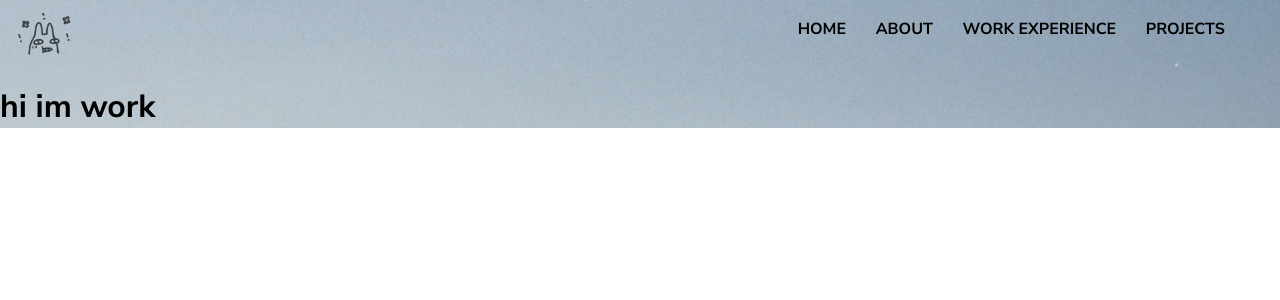
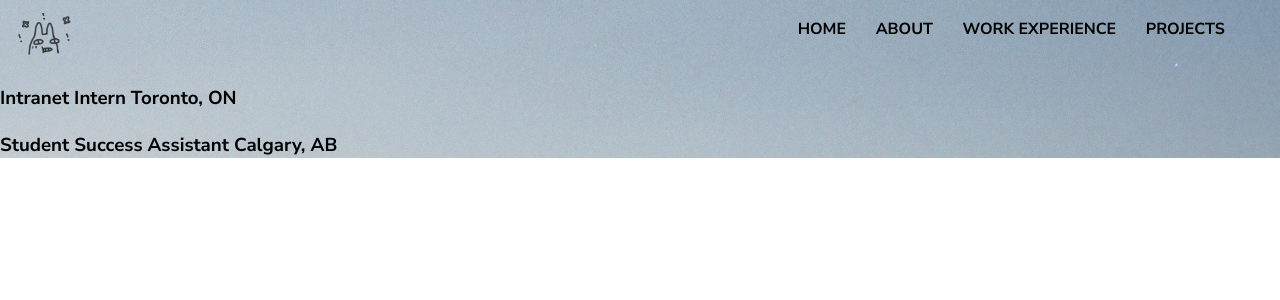
Before and after one commit to ianvei/portfolio-vue, a Vue app: page /work in a window 1280 px wide. Shown: the top 300 px of the page. Built offline with nearby package versions, Linux system fonts and the light colour scheme.

Commit message:
started work experience page

```diff
--- a/index.html
+++ b/index.html
@@ -2,7 +2,7 @@
 <html lang="en">
   <head>
     <meta charset="UTF-8" />
-    <link rel="icon" href="/ianlogo.png" />
+    <link rel="icon" type="png" href="/ianlogo.png"/>
     <meta name="viewport" content="width=device-width, initial-scale=1.0" />
     <link href="https://fonts.googleapis.com/css2?family=Nunito+Sans:ital,wght@0,200;0,300;0,400;0,600;0,700;0,800;0,900;1,200;1,300;1,400;1,600;1,700;1,800;1,900&display=swap" rel="stylesheet">
     <title>Portfolio</title>
--- a/src/App.vue
+++ b/src/App.vue
@@ -32,4 +32,5 @@ import HomeContent from './components/HomeContent.vue'
 
 
 
+
 </style>
--- a/src/components/WorkContent.vue
+++ b/src/components/WorkContent.vue
@@ -1,4 +1,25 @@
 <template>
-<h1>hi im work</h1>
+<div class="work-cont">
+    <div class="work-card" v-for="job in workExperienceData">
+        <div class="image-cont">
+        </div>
+        <div class="text-cont">
+            <div class="title">
+                <h1>{{job.name}}</h1>
+                <h3>{{job.title}} {{job.location}}</h3>
+            </div>
 
+
+        </div>
+    </div>
+</div>
 </template>
+
+<script setup>
+import workExperienceData from '../data/workexperience';
+
+</script>
+
+<style>
+
+</style>
--- /dev/null
+++ b/src/data/workexperience.js
@@ -0,0 +1,18 @@
+const workExperienceData = [
+    {
+        organization: 'TD Wealth -',
+        title: 'Intranet Intern',
+        location: 'Toronto, ON',
+        date: 'May 2022 - August 2022',
+        description: 'As the Intranet Intern at TD Wealth I gained extensive experience designing and building accessible internal webpages with HTML and CSS, as well as implementing custom Vanilla Javascript components and custom functionality when required. Webpages were designed based on data-driven best practices, tracking key metrics such as click-through rate and user retention time with Adobe Analytics. I also worked on automation projects using Python, in which I was able to develop a full-stack web application using the Flask framework to asynchronously make GET requests to check the response status of embedded links within internal webpages - resulting in upwards of 30 minutes saved per intranet page. A key component of this role was ensuring that every site designed adhered to strict accessibility guidelines, and I aided in drafting the official web accessibility policy which is available on the <a>TD Wealth Internet Site</a>. This project also included the development of an accessibility resource centre which I designed, researched, and built in a rushed timeframe, resulting in TD Wealth meeting legal accessibility guidelines ahead of the date set by legislation. I also gained experience with agile project management using JIRA as an issue tracking platform, and developed an understanding of mapping JSON data to JIRA tickets.'
+    },
+    {
+        organization: 'Haskayne School of Business -',
+        title: 'Student Success Assistant',
+        location: 'Calgary, AB',
+        date: 'January 2021 - May 2022',
+        description: 'As a student success assistant I had the opportunity to design and deliver a website for case competitions within the Haskayne School of Business. To achieve this I met with various stakeholder groups impacted such as coaches, the associate dean, professors, and student clubs to understand their needs and wants. From this information I developed a site mockup in Figma and provided the necessary information to the marketing team - ultimately resulting in a currently-live site that will go on to support hundreds of Commerce students. Similarly, I redesigned the process for applying to case competitions, and aided in designing the internal database used to manage applicants and competitions. I also rebuilt the post-graduate survey, implementing custom RegEx validations - resulting in hours saved on data cleaning and analysis time.'
+    }
+]
+
+export default workExperienceData;
```
